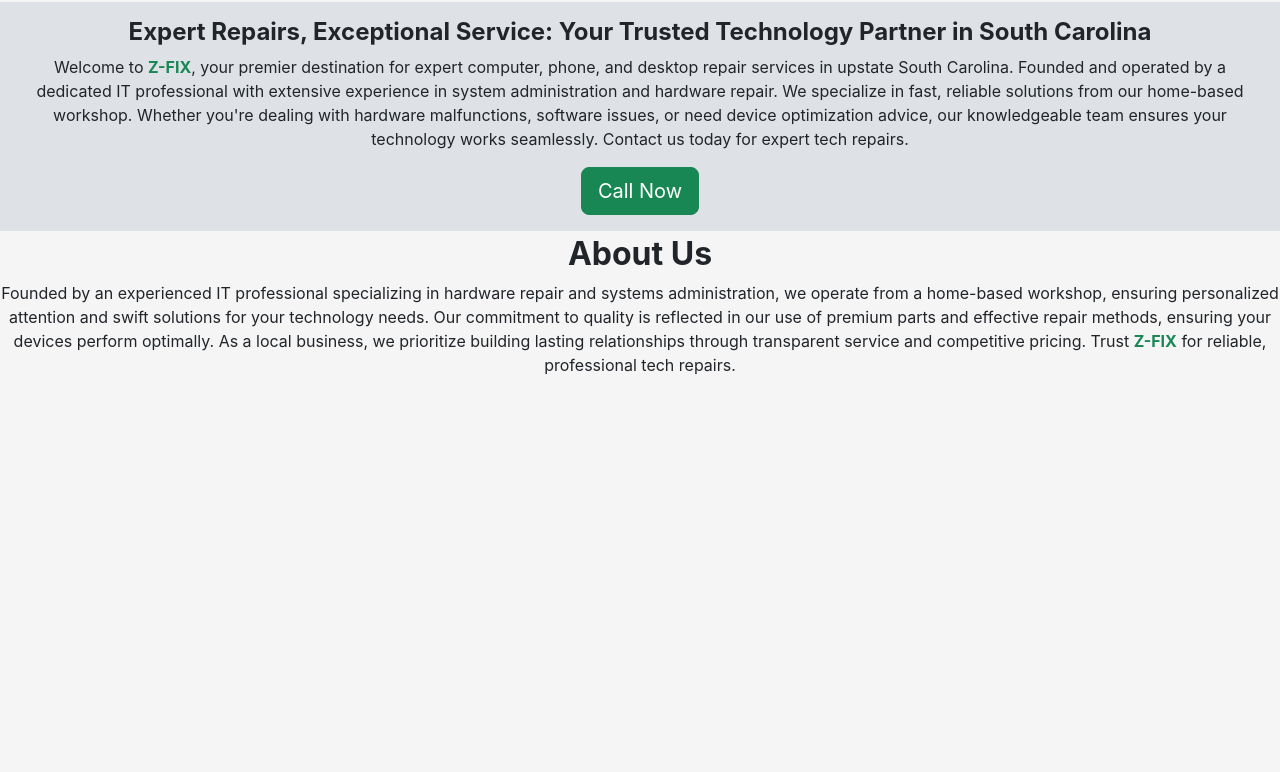
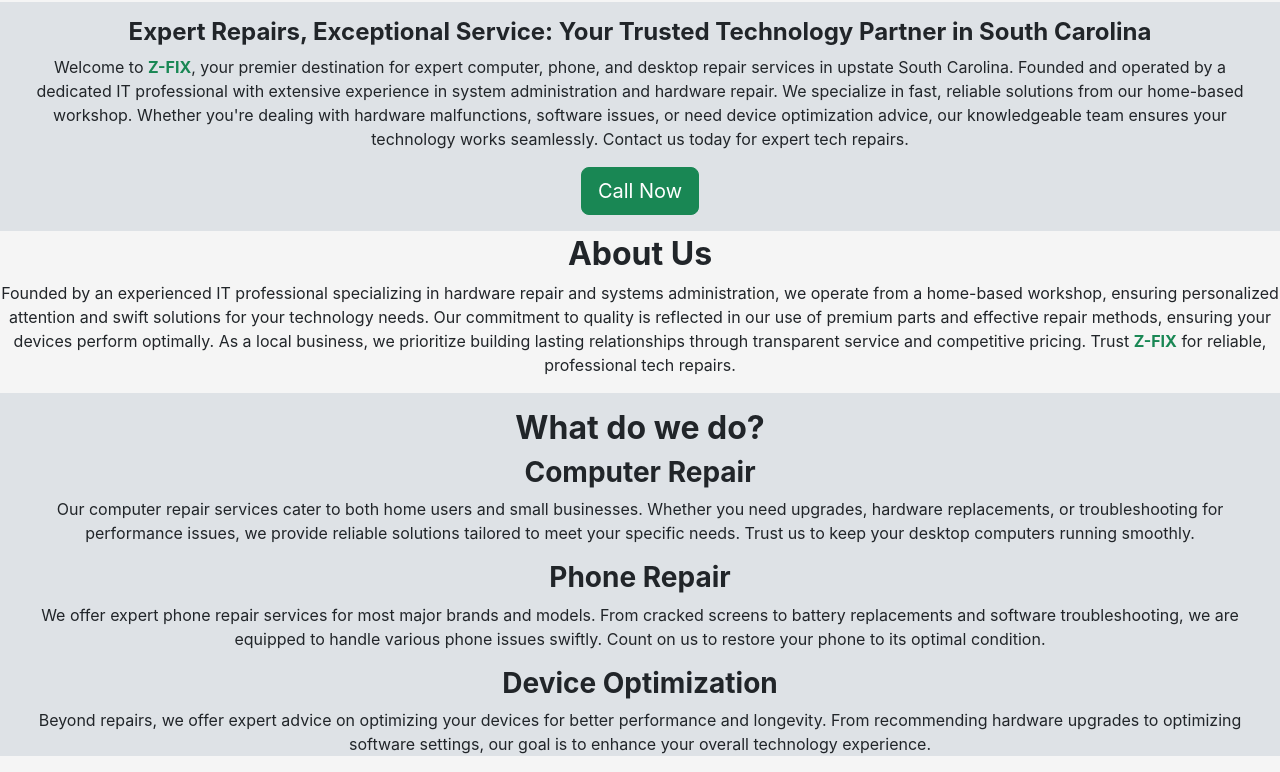
Before and after one commit to lilrebel17/zfix, a React (Create React App) app: page / in a window 1280 px wide. Shown: the part 298-1070 px from the top of the page. Before the commit the page ends 800 px from the top, so only its background shows below. Built offline with nearby package versions, Linux system fonts and the light colour scheme; the HTML template or start-up script is replaced by a standard one.

Commit message:
Services sections completed
- Added Services.tsx
	- Has information on what services we provide.
- Added Services page to App.tsx

```diff
--- a/src/App.tsx
+++ b/src/App.tsx
@@ -1,6 +1,7 @@
 import Header from './components/Header';
 import Hero from './components/Hero'
 import AboutUs from './components/AboutUs'
+import Services from './components/Services'
 
 function App() {
   return (
@@ -8,6 +9,7 @@
       <Header />
       <Hero />
       <AboutUs />
+      <Services />
     </div>
   );
 }
--- /dev/null
+++ b/src/components/Services.tsx
@@ -0,0 +1,35 @@
+import '../global.css'
+
+const Services = () => {
+    return (
+        <section className="container-fluid text-center fs-6 bg-soft-gray pt-3">
+            <h2 className="h2"><b>What do we do?</b></h2>
+            <section>
+                <h3 className="h3"><b>Computer Repair</b></h3>
+                <p>
+                    Our computer repair services cater to both home users and small businesses.
+                    Whether you need upgrades, hardware replacements, or troubleshooting for performance issues,
+                    we provide reliable solutions tailored to meet your specific needs. Trust us to keep your desktop computers running smoothly.
+                </p>
+            </section>
+            <section>
+                <h3 className='h3'><b>Phone Repair</b></h3>
+                <p>
+                    We offer expert phone repair services for most major brands and models.
+                    From cracked screens to battery replacements and software troubleshooting,
+                    we are equipped to handle various phone issues swiftly.
+                    Count on us to restore your phone to its optimal condition.
+                </p>
+            </section>
+            <section>
+                <h3 className='h3'><b>Device Optimization</b></h3>
+                <p>
+                Beyond repairs, we offer expert advice on optimizing your devices for better performance and longevity.
+                From recommending hardware upgrades to optimizing software settings, our goal is to enhance your overall technology experience.
+                </p>
+            </section>
+        </section>
+    )
+}
+
+export default Services
```
